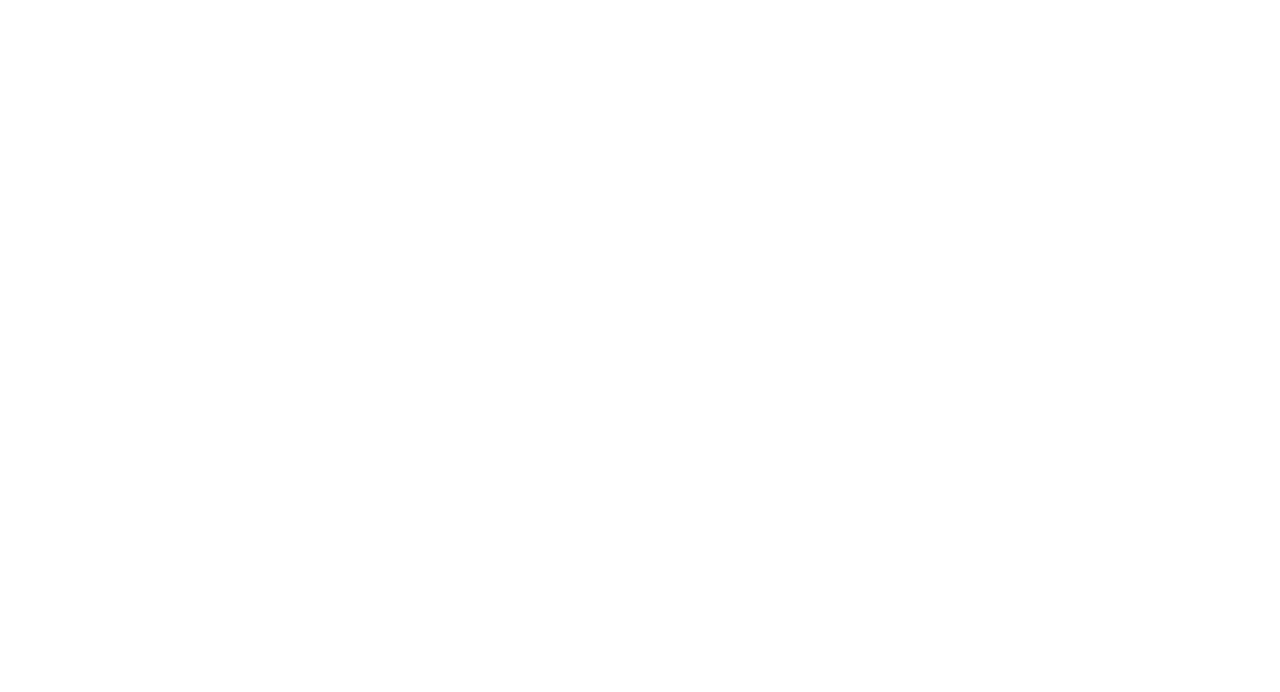
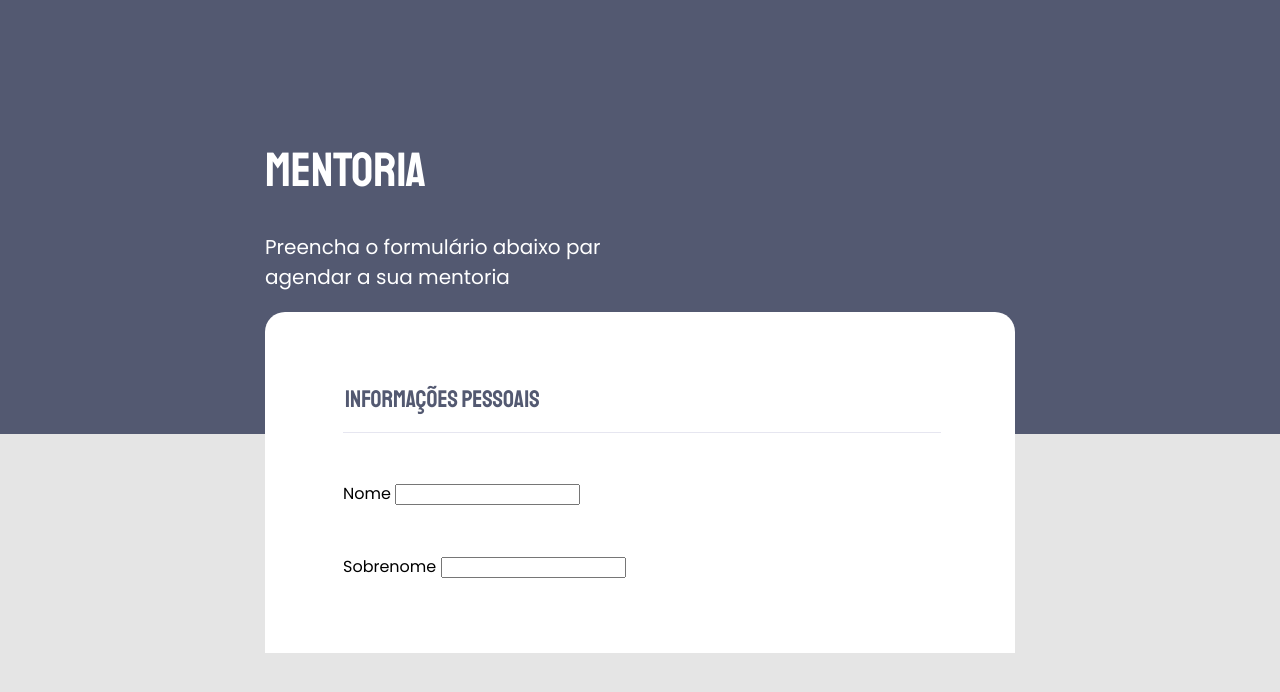
Before and after one commit to DaviF91/Stage03.Desafio1.Formulario-Mentoria, a plain HTML site: page index.html in a window 1280 px wide. Drawn offline with Linux system fonts and the light colour scheme.

Commit message:
Primeiros passos

```diff
--- a/index.html
+++ b/index.html
@@ -1,6 +1,8 @@
 <!DOCTYPE html>
 <html lang="pt-br">
 <head>
+  <link rel="preconnect" href="https://fonts.googleapis.com">
+  <link rel="preconnect" href="https://fonts.gstatic.com" crossorigin>
 
   <meta charset="UTF-8">
   <meta name="viewport" content="width=device-width, initial-scale=1.0">
@@ -8,8 +10,31 @@
 
   <link rel="stylesheet" href="style.css" />
 
+  <link href="https://fonts.googleapis.com/css2?family=Poppins&family=Staatliches&display=swap" rel="stylesheet">
+
 </head>
 <body>
+  <div class="page">
+    <header>
+      <h1>MENTORIA</h1>
+      <p>Preencha o formulário abaixo par agendar a sua mentoria</p>
+    </header>
 
+    <form id="my-form">
+      <fieldset>
+        <div class="fieldset-wrapper">
+          <legend>INFORMAÇÕES PESSOAIS</legend>
+          <div class="input-wrapper">
+            <label for="mentoring-name">Nome</label>
+            <input type="text" id="mentoring-name"/>
+          </div>
+          <div class="input-wrapper">
+            <label for="mentoring-lastname">Sobrenome</label>
+            <input type="text" id="mentoring-lastname"/>
+          </div>
+        </div>
+      </fieldset>
+    </form>
+  </div>
 </body>
 </html>
--- a/style.css
+++ b/style.css
@@ -0,0 +1,81 @@
+body {
+  font-family: 'Poppins', sans-serif;
+  background: #E5E5E5;
+}
+
+body::before{
+  content: "";
+  width: 100%;
+  height: 436px;
+  position: absolute;
+  left: 0px;
+  top: -2px;
+  z-index: -1;
+  background: #535971;
+  mix-blend-mode: normal;
+}
+
+.page{
+  width: 750px;
+  margin: auto;
+}
+
+
+header {
+  width: 417px;
+  margin-top: 140px ;
+}
+header h1 {
+  font-family: 'Staatliches', cursive;
+
+  font-style: normal;
+  font-weight: 400;
+  font-size: 48px;
+  line-height: 60px;
+  color: #FFFFFF;
+}
+header p{
+  font-style: normal;
+  font-weight: 400;
+  font-size: 20px;
+  line-height: 30px;
+  color: #FFFFFF;
+}
+
+form {
+  padding: 64px;
+  display: flex;
+  flex-direction: column;
+
+  background: #FFFFFF;
+  border-radius: 20px 20px 0px 0px;
+  /*Verificar se nao tem mais nenhum elemento para colocar no form*/
+}
+
+fieldset {
+  border: none;
+}
+
+.fieldset-wrapper {
+  display: flex;
+  flex-direction: column;
+  gap: 48px;
+/*Verificar se nao tem mais nenhum elemento para colocar no form*/
+}
+
+fieldset legend {
+  font-family: 'Staatliches', cursive;
+
+  font-weight: 400;
+  font-size: 24px;
+  line-height: 34px;
+
+
+  color: #535971;
+
+  width: 100%;
+  border-bottom: 1px solid #E6E6F0;
+  padding-bottom: 16px ;
+
+
+}
```
